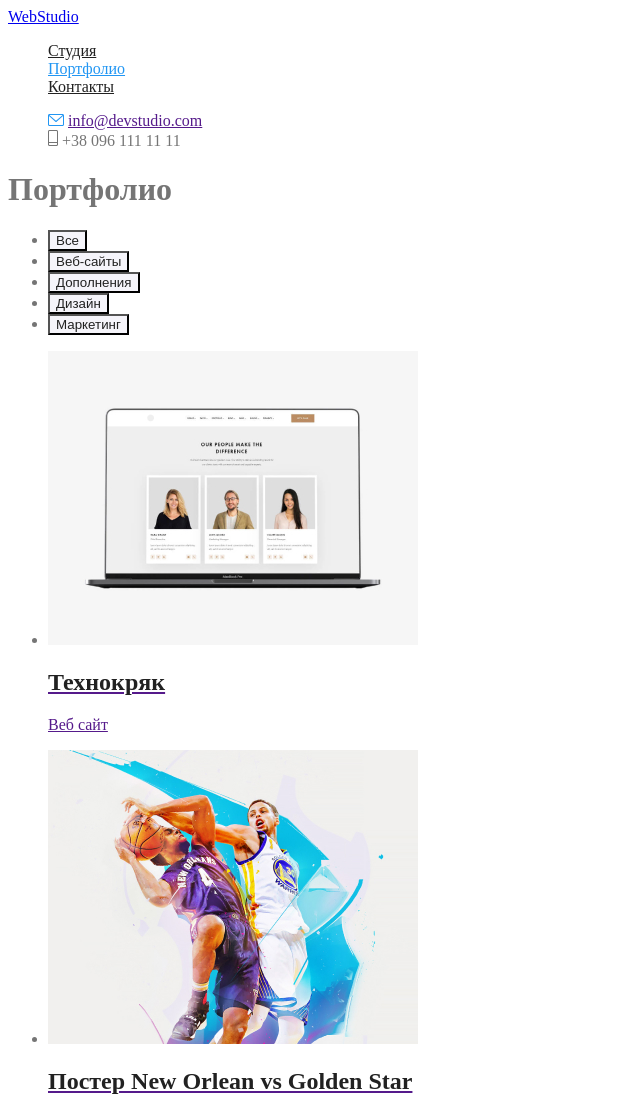
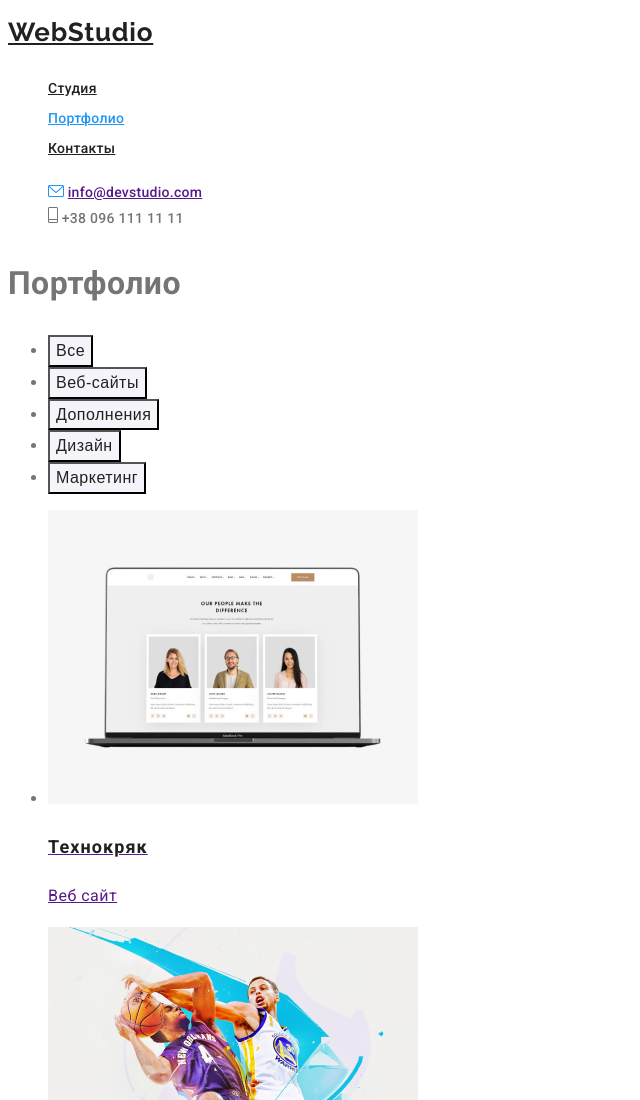
Before and after one commit to ProstoVladi/test-project-02, a plain HTML site: page portfolio.html in a window 1280 px wide. Shown: the top 1100 px of the page, without its empty margins (0-640 px from the left). Drawn offline with Linux system fonts and the light colour scheme.

Commit message:
добавляет стилизацию текста

```diff
--- a/css/portfolio.css
+++ b/css/portfolio.css
@@ -15,10 +15,38 @@
 body {
     color: var(--primary-text-color);
     background-color: var(--primary-bgc-color);
+    font-family: Roboto, sans-serif;
+    font-size: 16px;
+    font-weight: 400;
+    line-height: 1.88;
+    letter-spacing: 0.48px;
 }
 
 .list {
     list-style: none;
+}
+
+/* хедер */
+.header .logo {
+    color: var(--title-text-color);
+    font-family: Raleway, sans-serif;
+    font-size: 26px;
+    font-weight: 700;
+    letter-spacing: 0.78px;
+}
+
+.header .link {
+    font-size: 14px;
+    font-weight: 500;
+    letter-spacing: 0.28px;
+}
+
+/* Контакт с нами */
+.contact-list li {
+    font-family: Roboto;
+    font-size: 14px;
+    font-weight: 500;
+    letter-spacing: 0.28px;
 }
 
 /* site-nav */
@@ -47,6 +75,11 @@ body {
 button {
     color: var(--title-text-color);
     background-color: var(--bgc-text-color);
+    text-align: center;
+    font-size: 16px;
+    font-weight: 500;
+    line-height: 1.62;
+    letter-spacing: 0.48px;
 }
 
 button:hover,
@@ -58,3 +91,11 @@ button:focus {
 .title {
     color: var(--title-text-color);
 }
+
+/* портфолио */
+.portfolio .title {
+font-size: 18px;
+font-weight: 700;
+line-height: 2;
+letter-spacing: 1.08px;
+}
--- a/css/styles.css
+++ b/css/styles.css
@@ -23,6 +23,15 @@ body {
 
 .list {
     list-style: none;
+}
+
+/*хедер */
+.header .logo {
+    color: var(--title-text-color);
+    font-family: Raleway, sans-serif;
+    font-size: 26px;
+    font-weight: 700;
+    letter-spacing: 0.78px;
 }
 
 /* site-nav */
@@ -95,6 +104,12 @@ body {
     letter-spacing: 0.48px;
 }
 
+.section .job-title {
+    font-size: 16px;
+    font-weight: 400;
+    letter-spacing: 0.48px;
+}
+
 /* button */
 .button {
     color: var(--primary-bgc-color);
--- a/portfolio.html
+++ b/portfolio.html
@@ -4,14 +4,17 @@
     <meta charset="UTF-8">
     <meta name="viewport" content="width=device-width, initial-scale=1.0">
     <title>Document</title>
+    <link rel="preconnect" href="https://fonts.googleapis.com">
+    <link rel="preconnect" href="https://fonts.gstatic.com" crossorigin>
+    <link href="https://fonts.googleapis.com/css2?family=Oleo+Script&family=Raleway:wght@700&family=Roboto:wght@400;500;700;900&display=swap"rel="stylesheet">
     <link rel="stylesheet" href="./css/portfolio.css">
 </head>
 <body>
     <!-- Хедер -->
 
-    <header>
+    <header class="header">
         <nav>
-            <a href="./index.html">WebStudio</a>
+            <a href="./index.html" class="logo">WebStudio</a>
     <ul class="site-nav list">
         <li><a href="./index.html" class="link">Студия</a></li>
         <li><a href="./portfolio.html" class="link current">Портфолио</a></li>
@@ -34,7 +37,7 @@
 
 <h1>Портфолио</h1>
 
-    <section class="section-nav">
+    <section class="portfolio">
 
         <ul>
             <li><button type="button">Все</button></li>
@@ -49,7 +52,7 @@
             <a href="">
                 <img src="./imeges porfolio/1.jpg" width="370" alt="Логотип навигации">
                 <h2 class="title">Технокряк</h2>
-                <p>Веб сайт</p>
+                <p class="text">Веб сайт</p>
             </a>
         </li>
 
@@ -57,7 +60,7 @@
             <a href="">
                 <img src="./imeges porfolio/2.jpg" width="370" alt="Логотип навигации">
                 <h2 class="title">Постер New Orlean vs Golden Star</h2>
-                <p>Дизайн</p>
+                <p class="text">Дизайн</p>
             </a>
         </li>
 
@@ -65,7 +68,7 @@
             <a href="">
                 <img src="./imeges porfolio/3.jpg" width="370" alt="Логотип навигации">
                 <h2 class="title">Ресторан Seafood</h2>
-                <p>Дополнения</p>
+                <p class="text">Дополнения</p>
             </a>
         </li>
 
@@ -73,7 +76,7 @@
             <a href="">
                 <img src="./imeges porfolio/4.jpg" width="370" alt="Логотип навигации">
                 <h2 class="title">Проект <lang:eng>Prime</lang:eng></h2>
-                <p>Маркетинг</p>
+                <p class="text">Маркетинг</p>
             </a>
         </li>
 
@@ -81,7 +84,7 @@
             <a href="">
                 <img src="./imeges porfolio/5.jpg" width="370" alt="Логотип навигации">
                 <h2 class="title">Проект <lang:eng>Boxes</lang:eng></h2>
-                <p>Дополнения</p>
+                <p class="text">Дополнения</p>
             </a>
         </li>
 
@@ -89,7 +92,7 @@
             <a href="">
                 <img src="./imeges porfolio/6.jpg" width="370" alt="Логотип навигации">
                 <h2 class="title"><lang:eng>Inspiration has no Borders</lang:eng></h2>
-                <p>Веб-сайт</p>
+                <p class="text">Веб-сайт</p>
             </a>
         </li>
 
@@ -97,7 +100,7 @@
             <a href="">
                 <img src="./imeges porfolio/7.jpg" width="370" alt="Логотип навигации">
                 <h2 class="title">Издание <lang:eng>Limited Edition</lang:eng></h2>
-                <p>Дизайн</p>
+                <p class="text">Дизайн</p>
             </a>
         </li>
 
@@ -105,7 +108,7 @@
             <a href="">
                 <img src="./imeges porfolio/8.jpg" width="370" alt="Логотип навигации">
                 <h2 class="title">Проект <lang:eng>LAB</lang:eng></h2>
-                <p>Маркетинг</p>
+                <p class="text">Маркетинг</p>
             </a>
         </li>
 
@@ -113,7 +116,7 @@
             <a href="">
                 <img src="./imeges porfolio/9.jpg" width="370" alt="Логотип навигации">
                 <h2 class="title"><lang:eng>Growing Business</lang:eng></h2>
-                <p>Дополнение</p>
+                <p class="text">Дополнение</p>
             </a>
         </li>
      </ul>
```
Also changed, not shown: index.html (+6 -6 lines).
